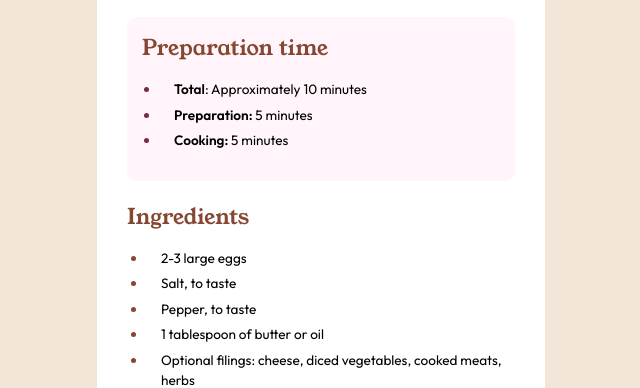
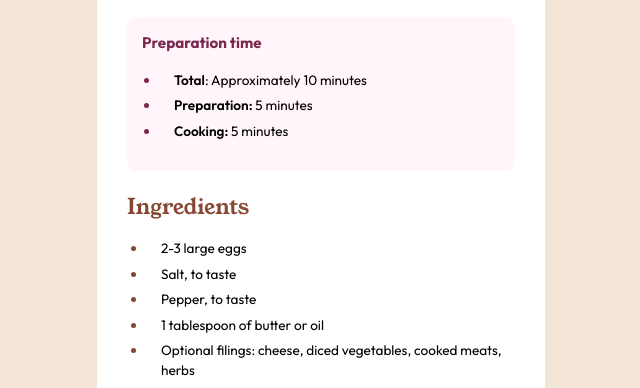
Before and after one commit to Ckola99/Recipe-page, a plain HTML site: page index.html in a window 1280 px wide. Shown: the part 446-834 px from the top of the page, without its empty margins (319-959 px from the left). Drawn offline with Linux system fonts and the light colour scheme.

Commit message:
change of prep heading semantic

```diff
--- a/styles.css
+++ b/styles.css
@@ -117,11 +117,11 @@ article {
 	padding: 15px;
 	font-size: 0.75rem;
 }
-.prep-heading h2{
+.prep-heading {
 	color: hsl(332, 51%, 32%);
 	font-weight: 700;
 	margin-bottom: 10px;
-	font: .5rem;
+	font-size: .95rem;
 	font-family: "outfit";
 }
 
```
